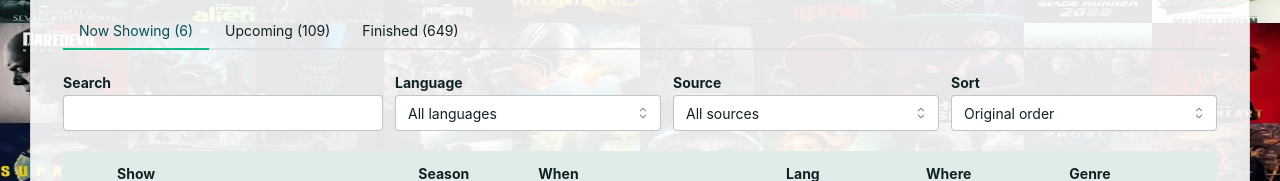
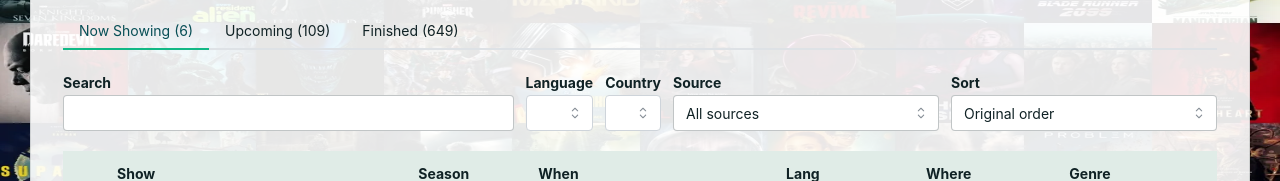
Before and after one commit to genretv/genretv, a React (Vite) app in the folder apps/genretv/: page / in a window 1280 px wide. Shown: the part 177-358 px from the top of the page. Built offline with nearby package versions, Linux system fonts and the light colour scheme; no server answers.

Commit message:
Add multi-language and country filters

```diff
--- a/apps/genretv/src/domain/schedule.ts
+++ b/apps/genretv/src/domain/schedule.ts
@@ -30,6 +30,7 @@ export interface BlogspotEntrySeed {
     displayTitle: string;
     externalLinks: ExternalLinkSeed[];
     languages: string[];
+    countries?: string[];
   };
   season: {
     rawSeason: string;
@@ -84,6 +85,7 @@ export interface ScheduleEntry {
   genreText: string;
   genres: string[];
   languages: string[];
+  countries: string[];
   links: ExternalLinkSeed[];
   legacyCells: string[];
 }
@@ -97,6 +99,7 @@ export interface ManagementSeason {
   organizationText: string;
   genreText: string;
   languages: string[];
+  countries: string[];
   sourceRow: number;
 }
 
@@ -107,6 +110,7 @@ export interface ManagementShow {
   organizations: string[];
   genres: string[];
   links: ExternalLinkSeed[];
+  countries: string[];
   seasons: ManagementSeason[];
 }
 
@@ -122,7 +126,8 @@ export interface CanonicalSchedule {
 export interface ScheduleViewPreferences {
   section: ScheduleSection;
   query: string;
-  language: string;
+  languages: string[];
+  countries: string[];
   organization: string;
   ending: EndingFilter;
   sort: ScheduleSort;
@@ -132,7 +137,8 @@ export interface ScheduleViewPreferences {
 export const defaultScheduleViewPreferences: ScheduleViewPreferences = {
   section: "current",
   query: "",
-  language: "all",
+  languages: [],
+  countries: [],
   organization: "all",
   ending: "all",
   sort: "source",
@@ -172,7 +178,8 @@ export function filterScheduleEntries(
   const query = preferences.query.trim().toLocaleLowerCase();
   const filtered = entries.filter((entry) => {
     if (entry.section !== preferences.section) return false;
-    if (preferences.language !== "all" && !entry.languages.includes(preferences.language)) return false;
+    if (!hasAnySelected(entry.languages, preferences.languages)) return false;
+    if (!hasAnySelected(entry.countries, preferences.countries)) return false;
     if (preferences.organization !== "all" && !entry.organizations.includes(preferences.organization)) return false;
     if (preferences.section === "past" && preferences.ending !== "all" && entry.endingKind !== preferences.ending) {
       return false;
@@ -186,6 +193,7 @@ export function filterScheduleEntries(
       entry.organizationText,
       entry.genreText,
       entry.languages.join(" "),
+      entry.countries.join(" "),
     ]
       .join(" ")
       .toLocaleLowerCase()
@@ -198,6 +206,7 @@ export function filterScheduleEntries(
 export function scheduleFilterOptions(entries: readonly ScheduleEntry[]) {
   return {
     languages: uniqueSorted(entries.flatMap((entry) => entry.languages)),
+    countries: uniqueSorted(entries.flatMap((entry) => entry.countries)),
     organizations: uniqueSorted(entries.flatMap((entry) => entry.organizations)),
   };
 }
@@ -226,10 +235,12 @@ export function buildManagementShows(entries: readonly ScheduleEntry[]): Managem
         organizations: [],
         genres: [],
         links: [],
+        countries: [],
         seasons: [],
       } satisfies ManagementShow);
 
     show.languages = uniqueSorted([...show.languages, ...entry.languages]);
+    show.countries = uniqueSorted([...show.countries, ...entry.countries]);
     show.organizations = uniqueSorted([...show.organizations, ...entry.organizations]);
     show.genres = uniqueSorted([...show.genres, ...entry.genres]);
     show.links = mergeLinks(show.links, entry.links);
@@ -242,6 +253,7 @@ export function buildManagementShows(entries: readonly ScheduleEntry[]): Managem
       organizationText: entry.organizationText,
       genreText: entry.genreText,
       languages: entry.languages,
+      countries: entry.countries,
       sourceRow: entry.sourceRow,
     });
 
@@ -260,14 +272,16 @@ export function filterManagementShows(
   shows: readonly ManagementShow[],
   query: string,
   organization: string,
-  language: string,
+  languages: readonly string[],
+  countries: readonly string[],
 ): ManagementShow[] {
   const normalizedQuery = query.trim().toLocaleLowerCase();
   return shows.filter((show) => {
     if (organization !== "all" && !show.organizations.includes(organization)) return false;
-    if (language !== "all" && !show.languages.includes(language)) return false;
+    if (!hasAnySelected(show.languages, languages)) return false;
+    if (!hasAnySelected(show.countries, countries)) return false;
     if (normalizedQuery === "") return true;
-    return [show.title, show.organizations.join(" "), show.genres.join(" "), show.languages.join(" ")]
+    return [show.title, show.organizations.join(" "), show.genres.join(" "), show.languages.join(" "), show.countries.join(" ")]
       .join(" ")
       .toLocaleLowerCase()
       .includes(normalizedQuery);
@@ -293,6 +307,7 @@ function toScheduleEntry(entry: BlogspotEntrySeed): ScheduleEntry {
   const genreText = entry.genreTags.join(", ") || entry.legacy.genreText;
   const endedReason = stopReasonFor(entry);
   const languages = normalizeLanguages(entry.show.languages);
+  const countries = entry.show.countries ?? [];
   return {
     id: entry.id,
     sourceRow: entry.sourceRow,
@@ -307,9 +322,14 @@ function toScheduleEntry(entry: BlogspotEntrySeed): ScheduleEntry {
     genreText,
     genres: entry.genreTags,
     languages,
+    countries,
     links: entry.show.externalLinks,
     legacyCells: entry.legacy.cells,
   };
+}
+
+function hasAnySelected(values: readonly string[], selected: readonly string[]): boolean {
+  return selected.length === 0 || selected.some((value) => values.includes(value));
 }
 
 function compareEntries(left: ScheduleEntry, right: ScheduleEntry, sort: ScheduleSort): number {
--- a/apps/genretv/src/routes/home.tsx
+++ b/apps/genretv/src/routes/home.tsx
@@ -3,6 +3,7 @@ import {
   Badge,
   Box,
   Group,
+  MultiSelect,
   Pagination,
   ScrollArea,
   SegmentedControl,
@@ -172,14 +173,17 @@ export function HomeRoute() {
           value={preferences.query}
           onChange={(event) => updatePreferences({ query: event.currentTarget.value })}
         />
-        <Select
+        <MultiSelect
           label="Language"
-          value={preferences.language}
-          data={[
-            { value: "all", label: "All languages" },
-            ...filterOptions.languages.map((language) => ({ value: language, label: language })),
-          ]}
-          onChange={(value) => updatePreferences({ language: value ?? "all" })}
+          value={preferences.languages}
+          data={filterOptions.languages.map((language) => ({ value: language, label: language }))}
+          onChange={(languages) => updatePreferences({ languages })}
+        />
+        <MultiSelect
+          label="Country"
+          value={preferences.countries}
+          data={filterOptions.countries.map((country) => ({ value: country, label: country }))}
+          onChange={(countries) => updatePreferences({ countries })}
         />
         <Select
           label="Source"
@@ -255,11 +259,12 @@ function readStoredPreferences(): ScheduleViewPreferences {
   try {
     const raw = window.localStorage.getItem(storageKey);
     if (raw == null) return defaultScheduleViewPreferences;
-    const parsed = JSON.parse(raw) as Partial<ScheduleViewPreferences>;
+    const parsed = JSON.parse(raw) as Partial<ScheduleViewPreferences> & { language?: unknown };
     return {
       section: parseSection(parsed.section),
       query: typeof parsed.query === "string" ? parsed.query : defaultScheduleViewPreferences.query,
-      language: typeof parsed.language === "string" ? parsed.language : defaultScheduleViewPreferences.language,
+      languages: parseStringArray(parsed.languages, parsed.language),
+      countries: parseStringArray(parsed.countries),
       organization:
         typeof parsed.organization === "string" ? parsed.organization : defaultScheduleViewPreferences.organization,
       ending: parseEnding(parsed.ending),
@@ -289,6 +294,12 @@ function parseSort(value: unknown): ScheduleSort {
     : defaultScheduleViewPreferences.sort;
 }
 
+function parseStringArray(value: unknown, legacySingleValue?: unknown): string[] {
+  if (Array.isArray(value)) return value.filter((item): item is string => typeof item === "string");
+  if (typeof legacySingleValue === "string" && legacySingleValue !== "all") return [legacySingleValue];
+  return [];
+}
+
 function parsePageSize(value: unknown): PageSize {
   const parsed = Number(value);
   return pageSizeOptions.includes(parsed as PageSize) ? (parsed as PageSize) : defaultScheduleViewPreferences.pageSize;
--- a/apps/genretv/src/routes/manage-season.tsx
+++ b/apps/genretv/src/routes/manage-season.tsx
@@ -80,6 +80,19 @@ export function ManageSeasonRoute() {
             </Table.Td>
           </Table.Tr>
           <Table.Tr>
+            <Table.Th>Countries</Table.Th>
+            <Table.Td>
+              <Group gap={4}>
+                {season.countries.length === 0 && <Text>Unknown</Text>}
+                {season.countries.map((country) => (
+                  <Badge key={`${season.id}-${country}`} size="xs" variant="light">
+                    {country}
+                  </Badge>
+                ))}
+              </Group>
+            </Table.Td>
+          </Table.Tr>
+          <Table.Tr>
             <Table.Th>Episodes</Table.Th>
             <Table.Td>Unknown</Table.Td>
           </Table.Tr>
--- a/apps/genretv/src/routes/manage-show.tsx
+++ b/apps/genretv/src/routes/manage-show.tsx
@@ -62,6 +62,19 @@ export function ManageShowRoute() {
               </Group>
             </Table.Td>
           </Table.Tr>
+          <Table.Tr>
+            <Table.Th>Countries</Table.Th>
+            <Table.Td>
+              <Group gap={4}>
+                {show.countries.length === 0 && <Text>Unknown</Text>}
+                {show.countries.map((country) => (
+                  <Badge key={`${show.id}-${country}`} size="xs" variant="light">
+                    {country}
+                  </Badge>
+                ))}
+              </Group>
+            </Table.Td>
+          </Table.Tr>
         </Table.Tbody>
       </Table>
 
--- a/apps/genretv/src/routes/manage.tsx
+++ b/apps/genretv/src/routes/manage.tsx
@@ -1,4 +1,4 @@
-import { Anchor, Badge, Group, Pagination, ScrollArea, Select, Stack, Table, Text, TextInput, Title } from "@mantine/core";
+import { Anchor, Badge, Group, MultiSelect, Pagination, ScrollArea, Select, Stack, Table, Text, TextInput, Title } from "@mantine/core";
 import { useEffect, useMemo, useState } from "react";
 
 import { canonicalSchedule } from "../domain/canonical-schedule";
@@ -19,12 +19,13 @@ const filterOptions = scheduleFilterOptions(canonicalSchedule.entries);
 export function ManageRoute() {
   const [query, setQuery] = useState("");
   const [organization, setOrganization] = useState("all");
-  const [language, setLanguage] = useState("all");
+  const [languages, setLanguages] = useState<string[]>([]);
+  const [countries, setCountries] = useState<string[]>([]);
   const [pageSize, setPageSize] = useState<PageSize>(defaultPageSize);
   const [page, setPage] = useState(1);
   const visibleShows = useMemo(
-    () => filterManagementShows(shows, query, organization, language),
-    [query, organization, language],
+    () => filterManagementShows(shows, query, organization, languages, countries),
+    [query, organization, languages, countries],
   );
   const totalPages = pageCountFor(visibleShows.length, pageSize);
   const pageShows = useMemo(() => paginateItems(visibleShows, page, pageSize), [page, pageSize, visibleShows]);
@@ -56,15 +57,21 @@ export function ManageRoute() {
             resetToFirstPage();
           }}
         />
-        <Select
+        <MultiSelect
           label="Language"
-          value={language}
-          data={[
-            { value: "all", label: "All languages" },
-            ...filterOptions.languages.map((value) => ({ value, label: value })),
-          ]}
+          value={languages}
+          data={filterOptions.languages.map((value) => ({ value, label: value }))}
           onChange={(value) => {
-            setLanguage(value ?? "all");
+            setLanguages(value);
+            resetToFirstPage();
+          }}
+        />
+        <MultiSelect
+          label="Country"
+          value={countries}
+          data={filterOptions.countries.map((value) => ({ value, label: value }))}
+          onChange={(value) => {
+            setCountries(value);
             resetToFirstPage();
           }}
         />
```
Also changed, not shown: 1 other file (tests, documents, lock files or other folders).
